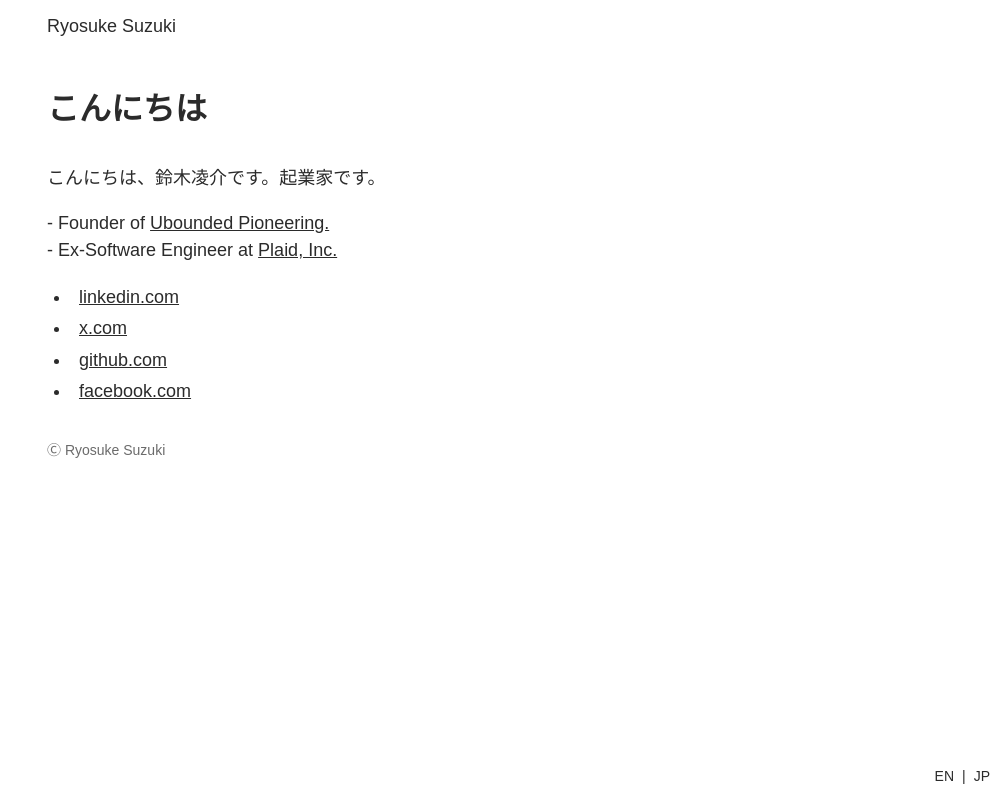
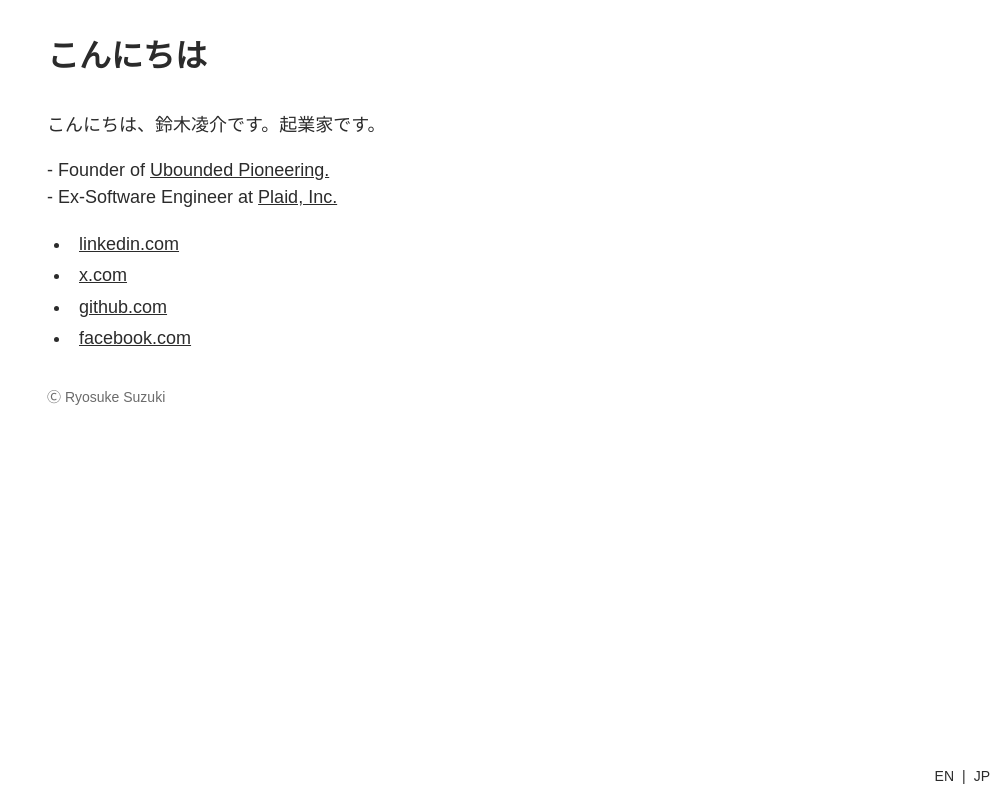
Before and after one commit to RyosukeCla/ryosukesuzuki.com, a Next.js app: page /ja in a window 1280 px wide. Shown: the whole page, without its empty margins (274-1280 px from the left). Built offline with nearby package versions, Linux system fonts and the light colour scheme.

Commit message:
Update create-layout.tsx

```diff
--- a/src/app/(en)/create-layout.tsx
+++ b/src/app/(en)/create-layout.tsx
@@ -39,15 +39,6 @@ export function createRootLayout(info: Localization) {
         </head>
         <body>
           <div className={styles.container}>
-            <header className={styles.header}>
-              <Link href="/" data-header>
-                Ryosuke Suzuki
-              </Link>
-              <div className={styles.space} />
-              {/* <Link href="/archive"> */}
-              {/* <a data-menu>Archive</a> */}
-              {/* </Link> */}
-            </header>
             <div className={styles.body}>
               {children}
             </div>
```
